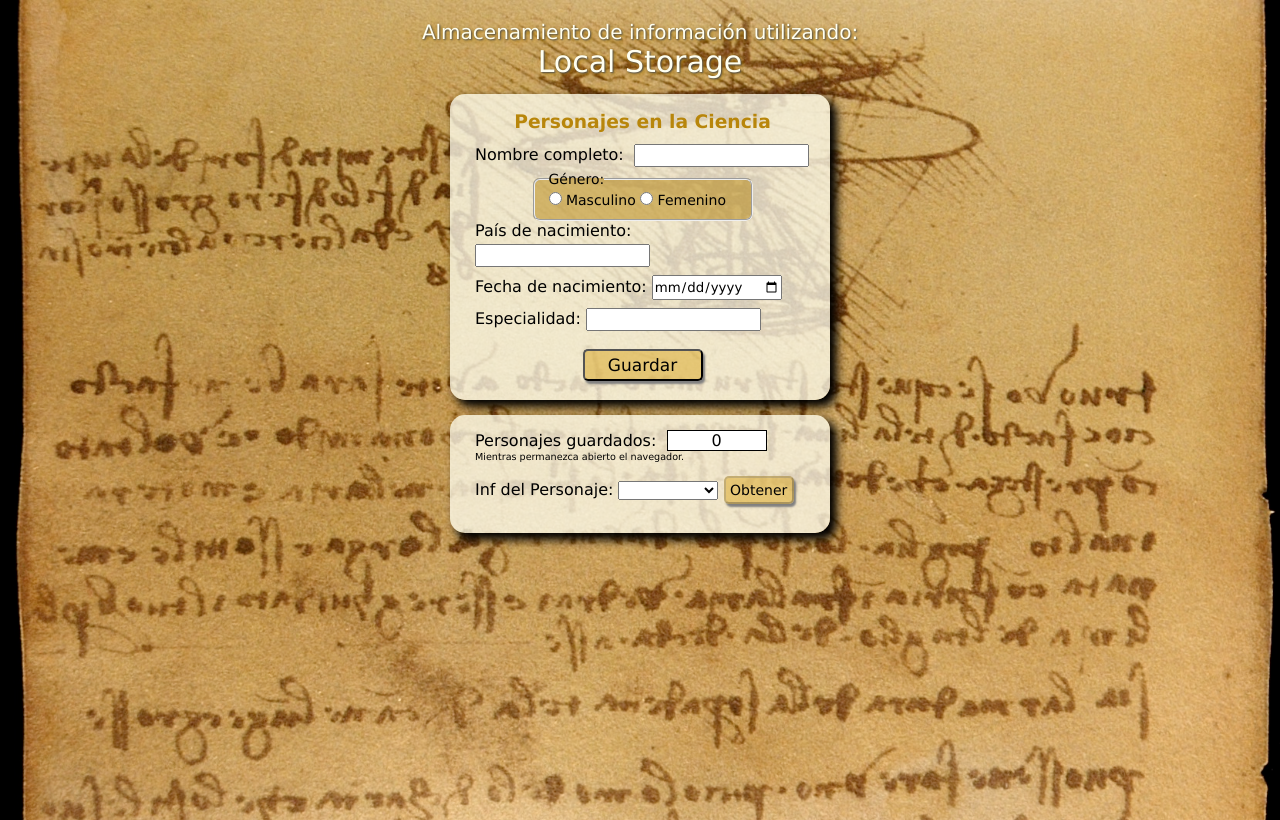
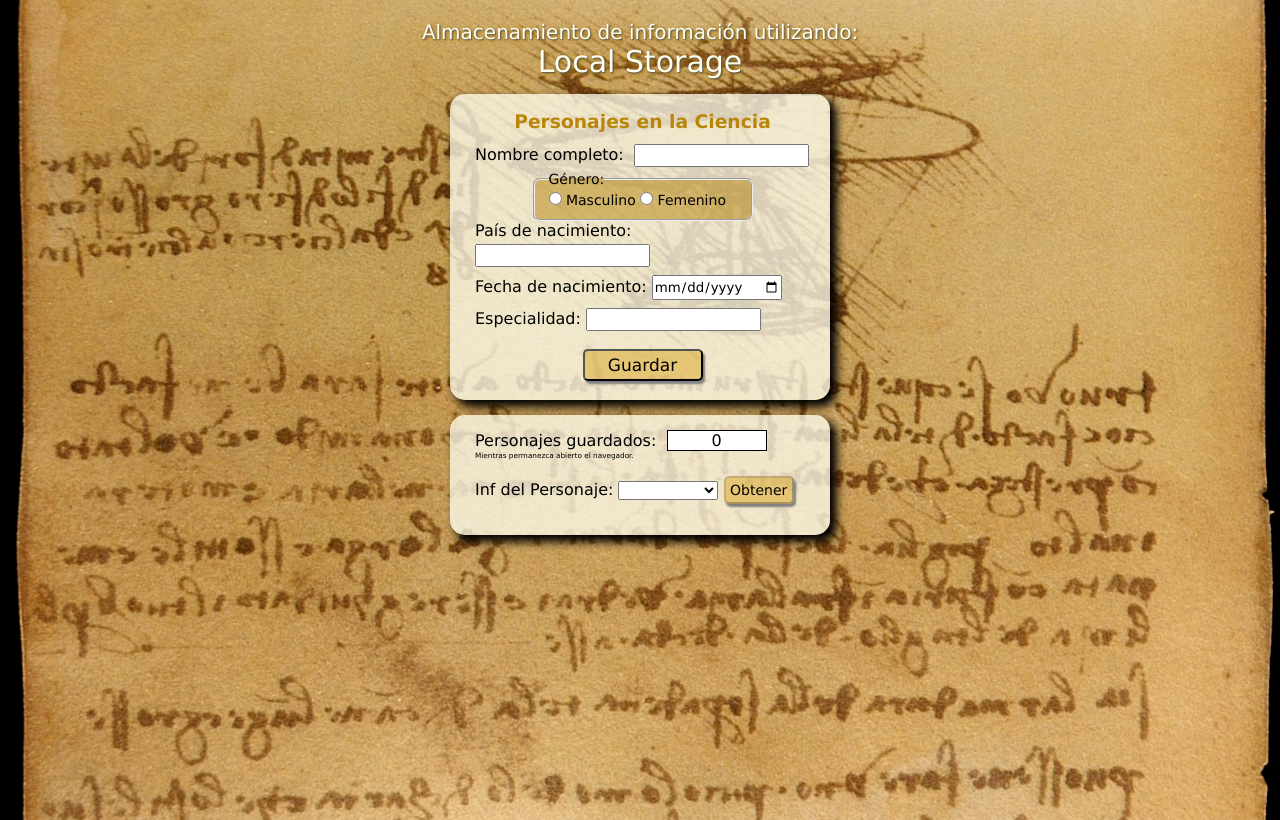
Before and after one commit to User-saj/pagina-personajes, a plain HTML site: page index.html in a window 1280 px wide. Drawn offline with Linux system fonts and the light colour scheme.

Commit message:
Add files via upload

```diff
--- a/actividad_04_extra.css
+++ b/actividad_04_extra.css
@@ -109,12 +109,13 @@ form input {
   text-align: center;
 }
 #contPsj p {
-  font-size: 0.6em;
+  font-size-adjust: 0.4;
+  font-size: 10px;
 }
 
 #infPsj {
   text-align: left;
-  padding: 10px 0;
+  padding: 12px 0;
 }
 
 #selecc {
@@ -127,7 +128,8 @@ form input {
 }
 
 .tblCol1 {
-  font-size: 0.65em;
+  font-size-adjust: 0.4;
+  font-size: 10px;
 }
 
 .tblCol2 {
```
